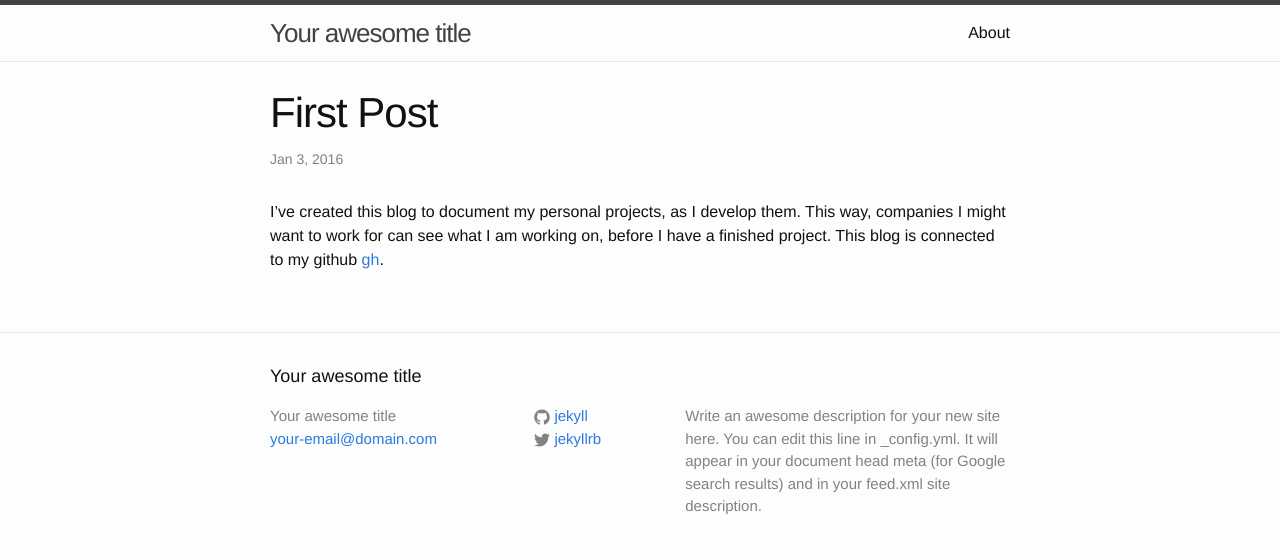
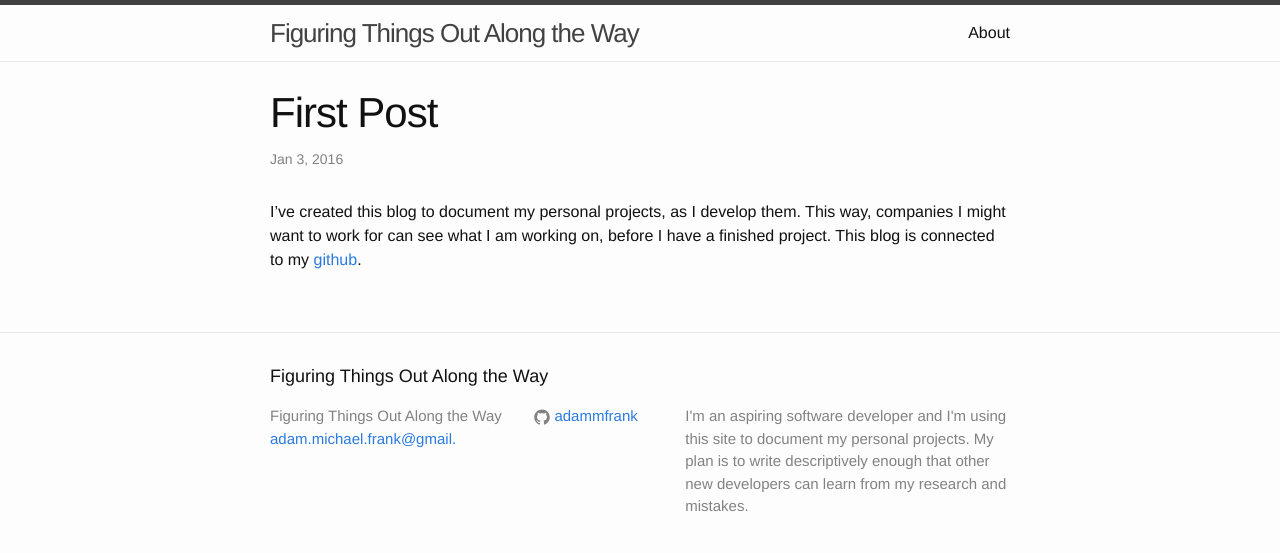
Before and after one commit to adammfrank/adammfrank.github.io, a Jekyll site: the page built from _posts/2016-01-03-first-post.markdown, in a window 1280 px wide. Shown: the top 553 px of the page. Built offline with Jekyll 4.4.1, drawn with Linux system fonts in a browser that asks for light colours.

Commit message:
wrote first project post

```diff
--- a/_config.yml
+++ b/_config.yml
@@ -6,16 +6,13 @@
 # 'jekyll serve'. If you change this file, please restart the server process.
 
 # Site settings
-title: Your awesome title
-email: your-email@domain.com
-description: > # this means to ignore newlines until "baseurl:"
-  Write an awesome description for your new site here. You can edit this
-  line in _config.yml. It will appear in your document head meta (for
-  Google search results) and in your feed.xml site description.
+title: Figuring Things Out Along the Way
+email: adam.michael.frank@gmail.
+description: "I'm an aspiring software developer and I'm using this site to document my personal projects.  My plan is to write descriptively enough that other new developers can learn from my research and mistakes."
 baseurl: "" # the subpath of your site, e.g. /blog
 url: "http://yourdomain.com" # the base hostname & protocol for your site
-twitter_username: jekyllrb
-github_username:  jekyll
+
+github_username:  adammfrank
 
 # Build settings
 markdown: kramdown
--- a/_posts/2016-01-03-first-post.markdown
+++ b/_posts/2016-01-03-first-post.markdown
@@ -4,6 +4,6 @@ title:  "First Post"
 date:   2016-01-03 13:39:36 -0500
 categories: blog updates
 ---
-I've created this blog to document my personal projects, as I develop them.  This way, companies I might want to work for can see what I am working on, before I have a finished project.  This blog is connected to my github [gh].
+I've created this blog to document my personal projects, as I develop them.  This way, companies I might want to work for can see what I am working on, before I have a finished project.  This blog is connected to my [github].
 
-[gh]: https://github.com/adammfrank
+[github]: https://github.com/adammfrank
```
Also changed, not shown: _drafts/learning-the-api.md (added, +31 -0 lines), _posts/2016-01-04-learning-the-api.md (added, +31 -0 lines).
